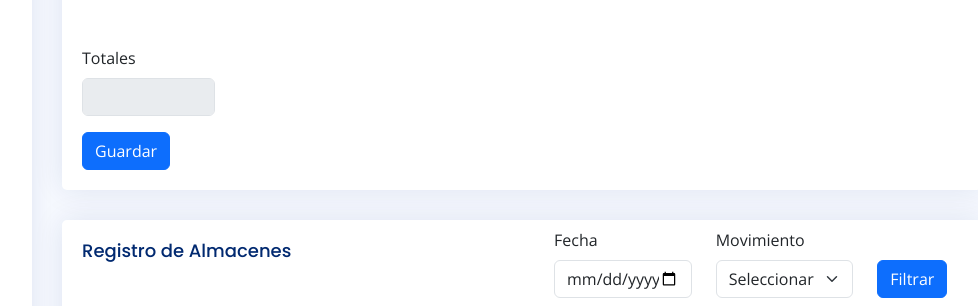
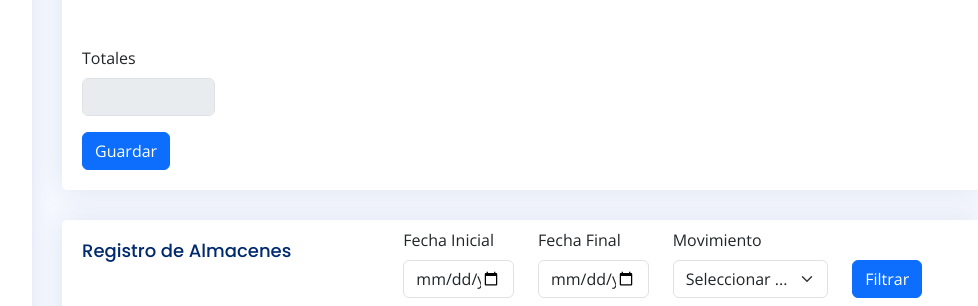
Before and after one commit to erickcasita/rarras-admin, a Django app: template warehouses/templates/addmovementwerehouse.html in a window 1280 px wide. Shown: the part 464-770 px from the top of the page, without its empty margins (268-1246 px from the left). Run offline with Django 5.2, Linux system fonts and the light colour scheme; the template is opened without the code that fills it, so the values that code supplies are empty; some libraries are stand-ins or nearby versions.

Commit message:
Correcion de filtro por fecha en vista movimientos de almacen, se agrego fecha final y validaciondes para las fechas

```diff
--- a/static/js/movementwerehouse.js
+++ b/static/js/movementwerehouse.js
@@ -1,16 +1,46 @@
 $("#formFilterMovementWarehouses").validate({
     rules: {
-        dateFilter: {
+        dateInitFilter: {
+            required: true
+        },
+        dateFinishFilter: {
             required: true
         }
     },
     messages: {
-        dateFilter: {
-            required: "Por favor, Seleccione una fecha"
+        dateInitFilter: {
+            required: "Por favor, Seleccione la fecha inicial para filtrar"
+        },
+        dateFinishFilter: {
+            required: "Por favor, Seleccione la fecha final para filtrar"
         }
     },
     submitHandler: function (form) {
-        form.submit();
+        let now = new Date();
+        let today = new Date(`${now.getFullYear()}-${now.getMonth() + 1}-${now.getDate()}`);
+        let dateinitform = new Date($('#dateInitFilter').val());
+        let datefinishform = new Date($('#dateFinishFilter').val());
+        if (today < dateinitform || today < datefinishform) {
+            Swal.fire({
+                title: 'Fecha no validas',
+                text: 'Alguna fecha proporcionada es posterior al dia actual',
+                icon: 'error',
+                confirmButtonText: 'Ok',
+                confirmButtonColor: '#0d6efd'
+            });
+        } else {
+            if (dateinitform > datefinishform) {
+                Swal.fire({
+                    title: 'Fecha inicial no valida',
+                    text: 'La fecha inicial del reporte es posterior a la fecha final',
+                    icon: 'error',
+                    confirmButtonText: 'Ok',
+                    confirmButtonColor: '#0d6efd'
+                });
+            } else {
+                form.submit();
+            }
+        }
     }
 });
 
--- a/warehouses/templates/addmovementwerehouse.html
+++ b/warehouses/templates/addmovementwerehouse.html
@@ -86,19 +86,23 @@
             <div class="card">
                 <div class="card-body">
                     <div class="row">
-                        <div class="col-md-6">
+                        <div class="col-md-4">
                             <h5 class="card-title">Registro de Almacenes</h5>
                         </div>
-                        <div class="col-md-6">
+                        <div class="col-md-8">
                             <!-- Custom Styled Validation -->
                             <form class="row m-2" id="formFilterMovementWarehouses" method="POST">
                                 {% csrf_token %}
                                 <div class="row">
-                                    <div class="col-md-5">
-                                        <label class="form-label">Fecha</label>
-                                        <input class="form-control" type="date" name="dateFilter" id="dateFilter">
+                                    <div class="col-md-3">
+                                        <label class="form-label">Fecha Inicial</label>
+                                        <input class="form-control" type="date" name="dateInitFilter" id="dateInitFilter">
                                     </div>
-                                     <div class="col-md-5">
+                                    <div class="col-md-3">
+                                        <label class="form-label">Fecha Final</label>
+                                        <input class="form-control" type="date" name="dateFinishFilter" id="dateFinishFilter">
+                                    </div>
+                                     <div class="col-md-4">
                                          <label class="form-label">Movimiento</label>
                                          <select class="form-select" id="typeMovementFilter" name="typeMovementFilter">
                                              <option selected disabled value="">Seleccionar ...</option>
```
